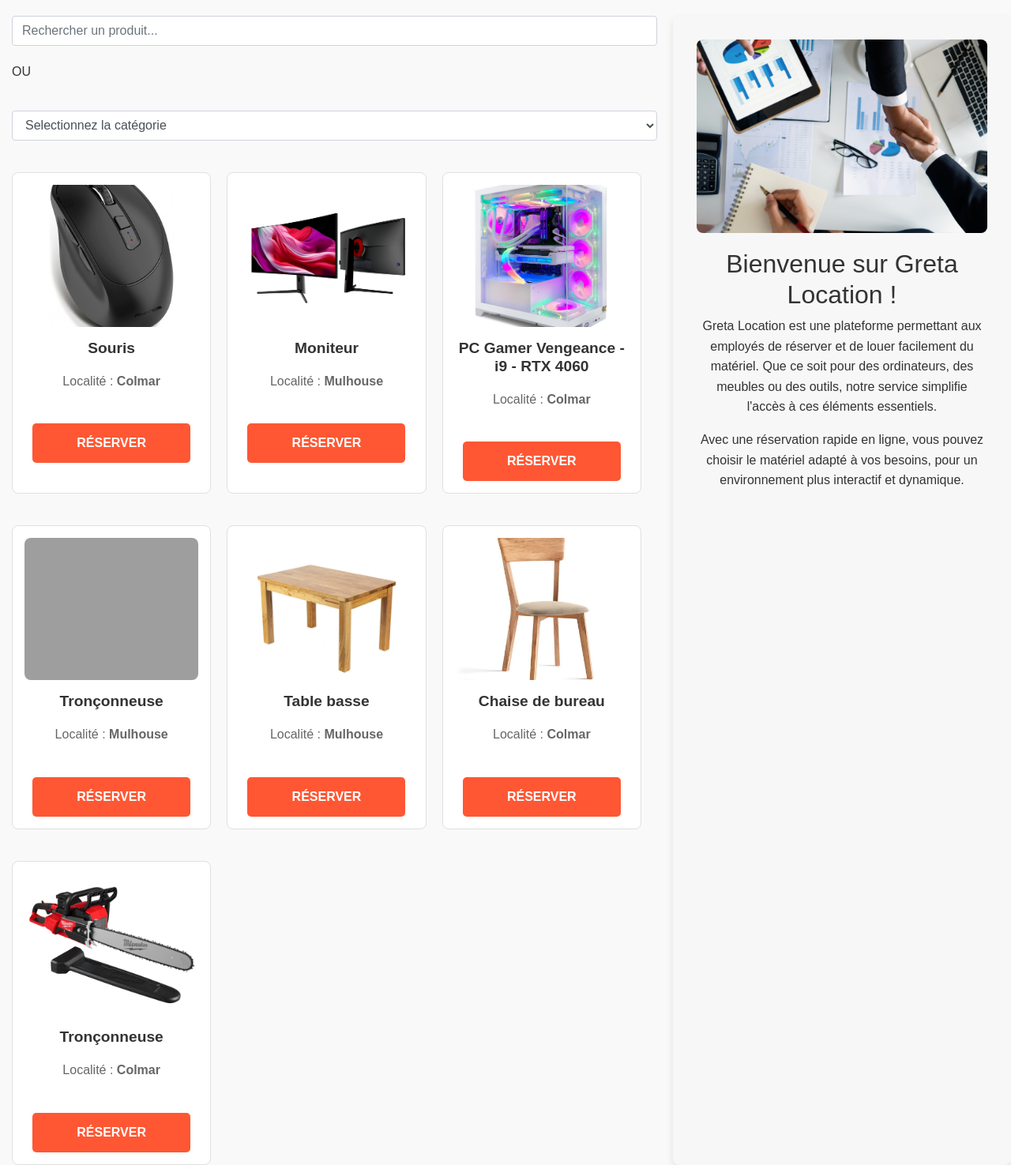
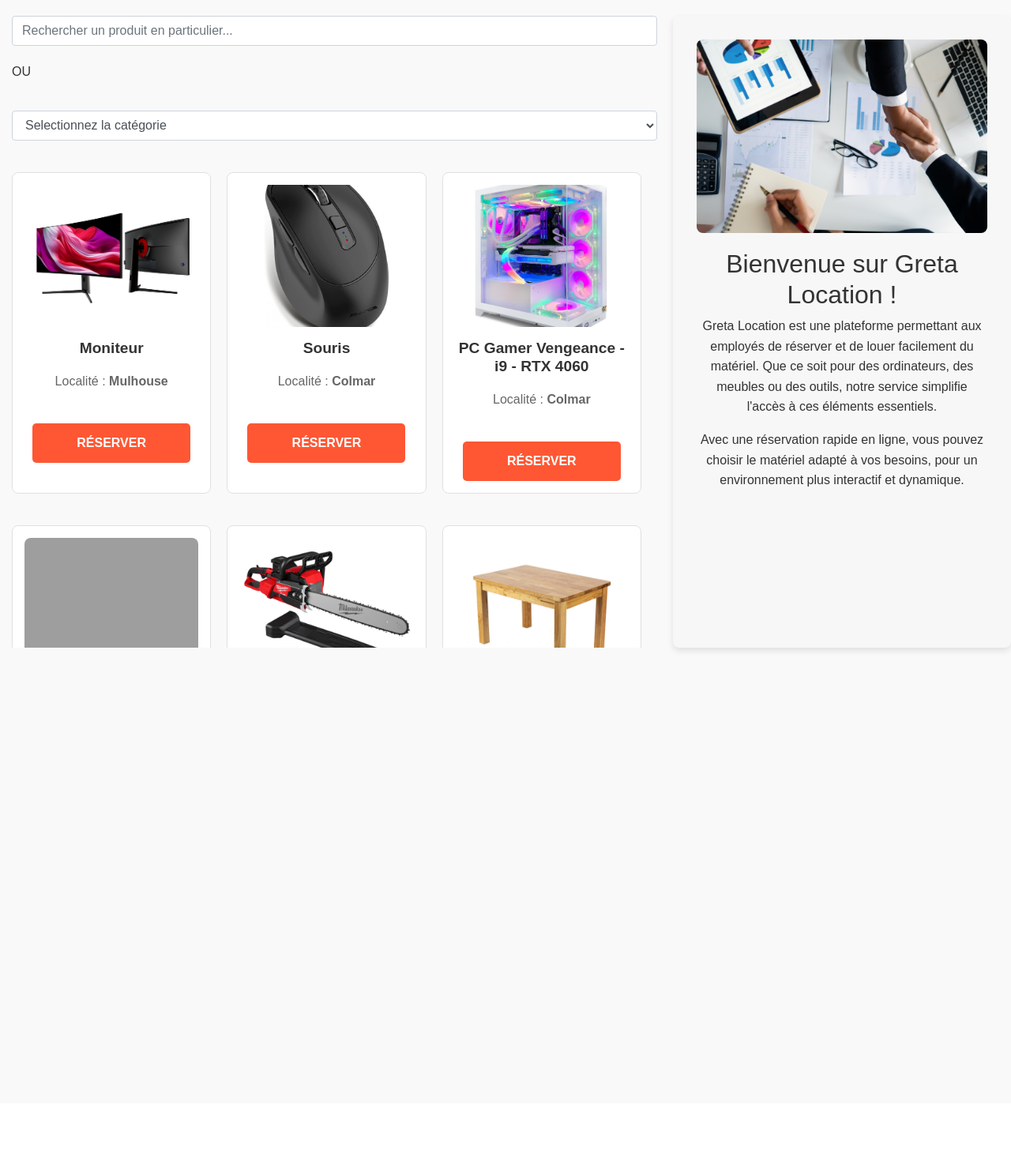
Before and after one commit to geniso3k/gestionGreta, a PHP site: page / in a window 1280 px wide. Shown: the part 58-1533 px from the top of the page at 79% size. After the commit the page ends 885 px from the top, so only its background shows below. Run offline with PHP 8.4, Linux system fonts and the light colour scheme; data comes from the database, SQL or seed files in the repository; grey boxes are pictures that could not be loaded.

Commit message:
Modifications mineures + ajout de la notice

```diff
--- a/Model/ModelEquipementDAO.php
+++ b/Model/ModelEquipementDAO.php
@@ -64,7 +64,7 @@ class ModelEquipementDAO {
 
             }else{
 
-                $req = ConnexionDB::getInstance()->query("SELECT * FROM equipement ");
+                $req = ConnexionDB::getInstance()->query("SELECT * FROM equipement ORDER BY catégorie,lieu");
             }
 
 
@@ -204,6 +204,7 @@ class ModelEquipementDAO {
 
     public static function rechercher( string $motcle){
         try{
+            sleep(0.5);
             $motcle = "%".$motcle."%";
             $req = ConnexionDB::getInstance()->prepare("SELECT * FROM `equipement` WHERE `libelle` LIKE ?");
             $req -> execute(array($motcle));
--- a/Vue/vueAccueil.php
+++ b/Vue/vueAccueil.php
@@ -25,20 +25,20 @@ body {
 
 }
 
-/* Card Container */
+
 .equip {
     display: flex;
     flex-wrap: wrap;
     gap: 20px;
     justify-content: flex-start;
     width: 65%;
-    max-height: 100vh;
+    max-height: 800px;
     padding-left: 15px;
     overflow-y: auto;
 
 }
 
-/* Single Card */
+
 .defaut {
     display: flex;
     flex-direction: column;
@@ -83,7 +83,7 @@ body {
     color: #666;
 }
 
-/* Button */
+/* Boutton */
 .btn {
     padding: 12px 20px;
     width: 100%;
@@ -171,7 +171,7 @@ body {
 <div class="ensemble">
     <div class="equip">
         <form id="searchForm" style="width:100%;" method="POST">
-            <input id="search" name="search" type="text" class="form-control" placeholder="Rechercher un produit..." />
+            <input id="search" name="search" type="text" class="form-control" placeholder="Rechercher un produit en particulier..." />
         </form>
     <p> OU</p>
     <select id="categorie" name="categorie" class="form-control">
```
Also changed, not shown: img/35.jpg (added), 2 other files.
